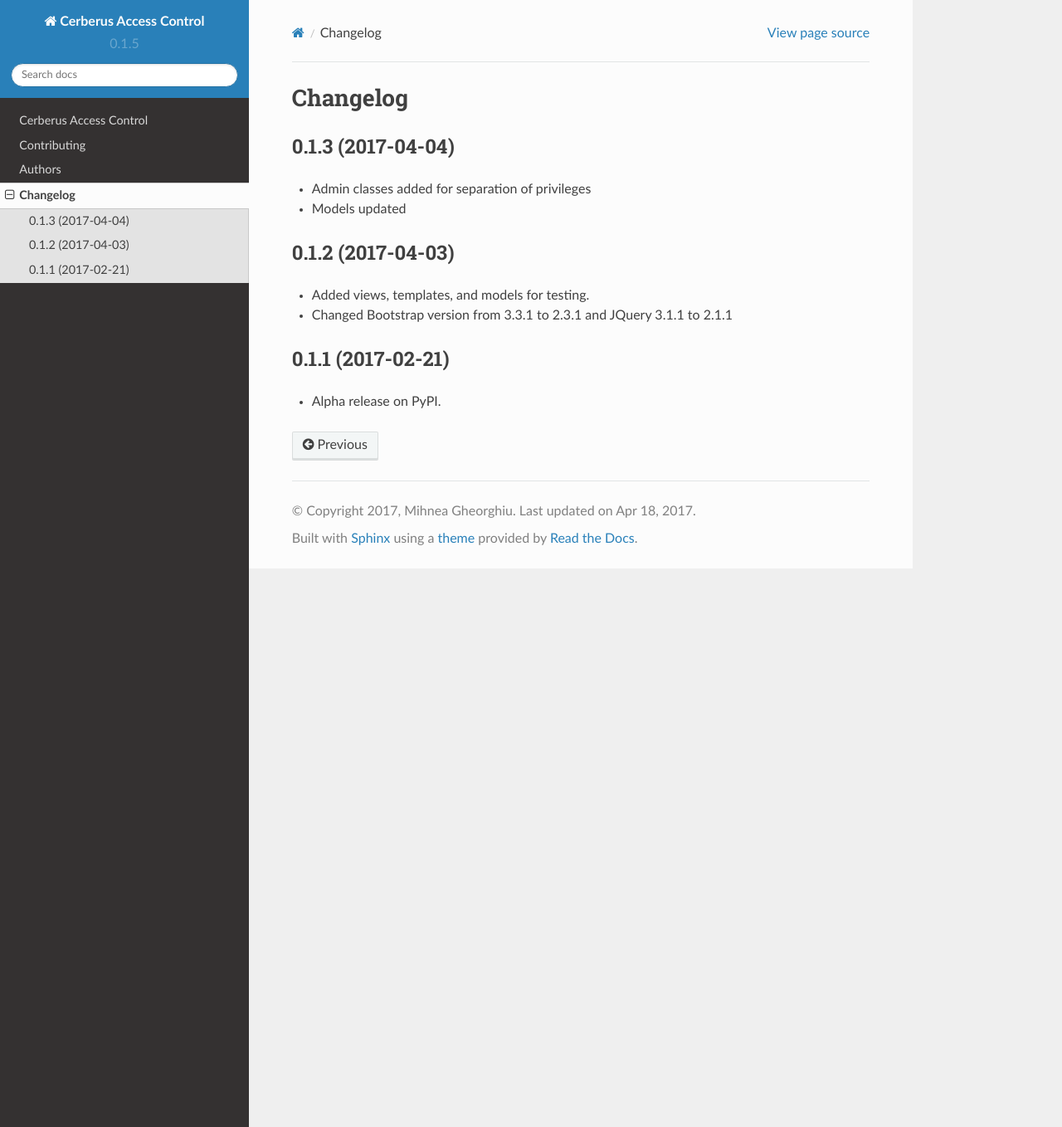
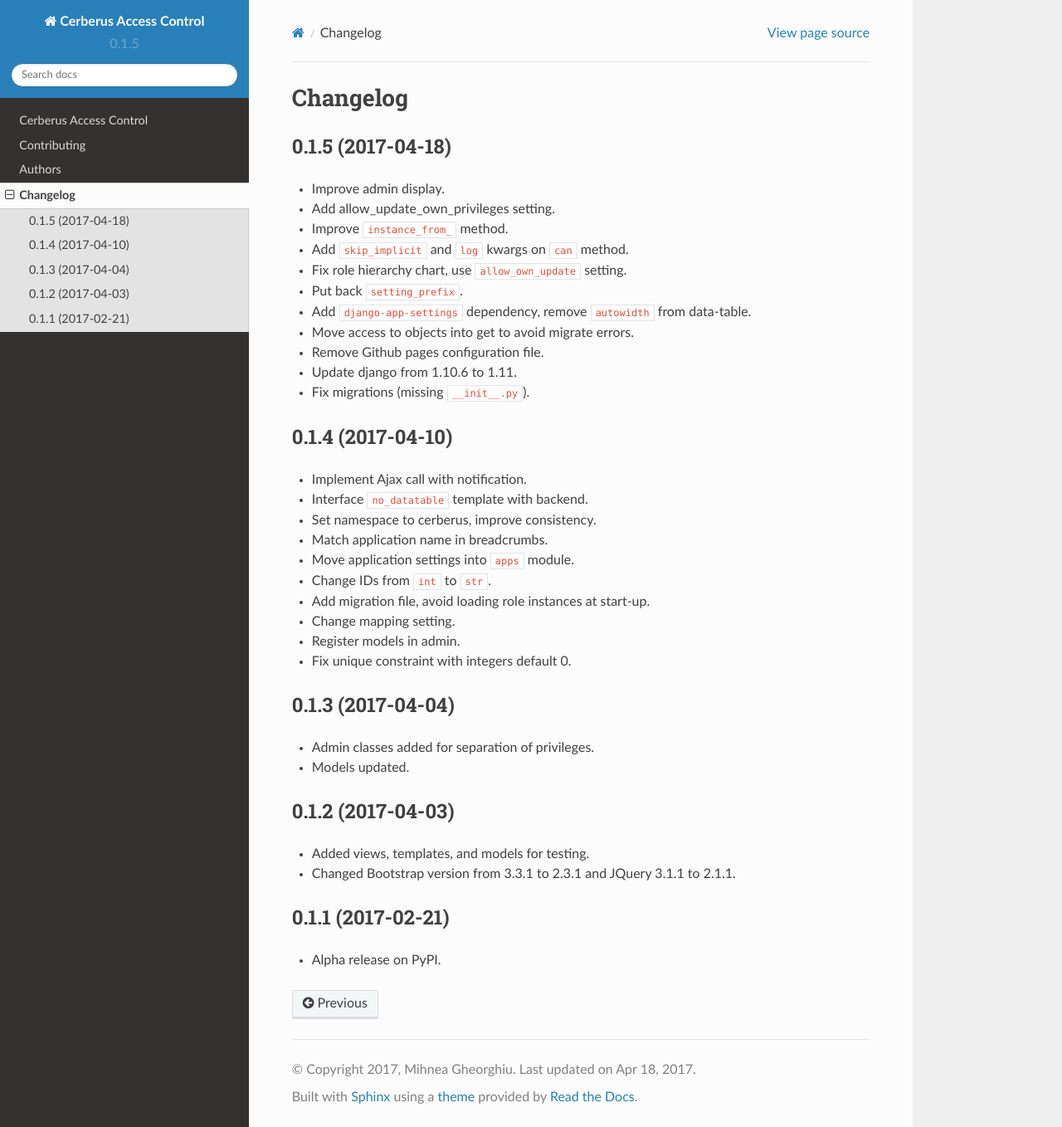
Before and after one commit to pawamoy/django-cerberus-ac, a Sphinx documentation site: the page built from docs/changelog.rst, in a window 1280 px wide and 1358 px high. Shown: the whole window at 83% size. Built offline with Sphinx 7.4.7 and the Read the Docs theme 2.0.0, drawn with Linux system fonts in a browser that asks for light colours.

Commit message:
Update changelog

```diff
--- a/CHANGELOG.rst
+++ b/CHANGELOG.rst
@@ -2,17 +2,46 @@
 Changelog
 =========
 
+0.1.5 (2017-04-18)
+==================
+
+- Improve admin display.
+- Add allow_update_own_privileges setting.
+- Improve ``instance_from_`` method.
+- Add ``skip_implicit`` and ``log`` kwargs on ``can`` method.
+- Fix role hierarchy chart, use ``allow_own_update`` setting.
+- Put back ``setting_prefix``.
+- Add ``django-app-settings`` dependency, remove ``autowidth`` from data-table.
+- Move access to objects into get to avoid migrate errors.
+- Remove Github pages configuration file.
+- Update django from 1.10.6 to 1.11.
+- Fix migrations (missing ``__init__.py``).
+
+0.1.4 (2017-04-10)
+==================
+
+- Implement Ajax call with notification.
+- Interface ``no_datatable`` template with backend.
+- Set namespace to cerberus, improve consistency.
+- Match application name in breadcrumbs.
+- Move application settings into ``apps`` module.
+- Change IDs from ``int`` to ``str``.
+- Add migration file, avoid loading role instances at start-up.
+- Change mapping setting.
+- Register models in admin.
+- Fix unique constraint with integers default 0.
+
 0.1.3 (2017-04-04)
 ==================
 
-* Admin classes added for separation of privileges
-* Models updated
+* Admin classes added for separation of privileges.
+* Models updated.
 
 0.1.2 (2017-04-03)
 ==================
 
 * Added views, templates, and models for testing.
-* Changed Bootstrap version from 3.3.1 to 2.3.1  and JQuery 3.1.1 to 2.1.1
+* Changed Bootstrap version from 3.3.1 to 2.3.1  and JQuery 3.1.1 to 2.1.1.
 
 0.1.1 (2017-02-21)
 ==================
--- a/docs/spelling_wordlist.txt
+++ b/docs/spelling_wordlist.txt
@@ -25,3 +25,6 @@ Admin
 django
 Timothée
 Mazzucotelli
+Github
+backend
+namespace
```
